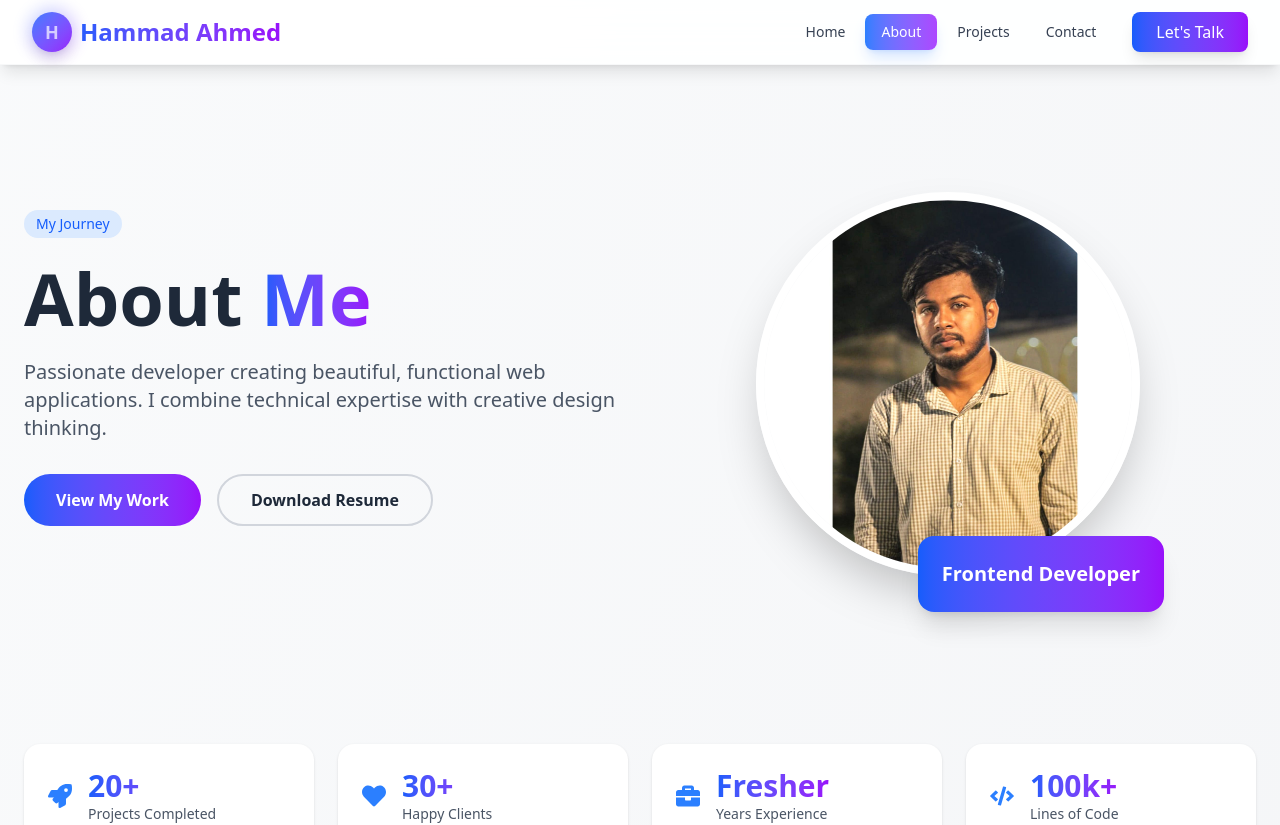
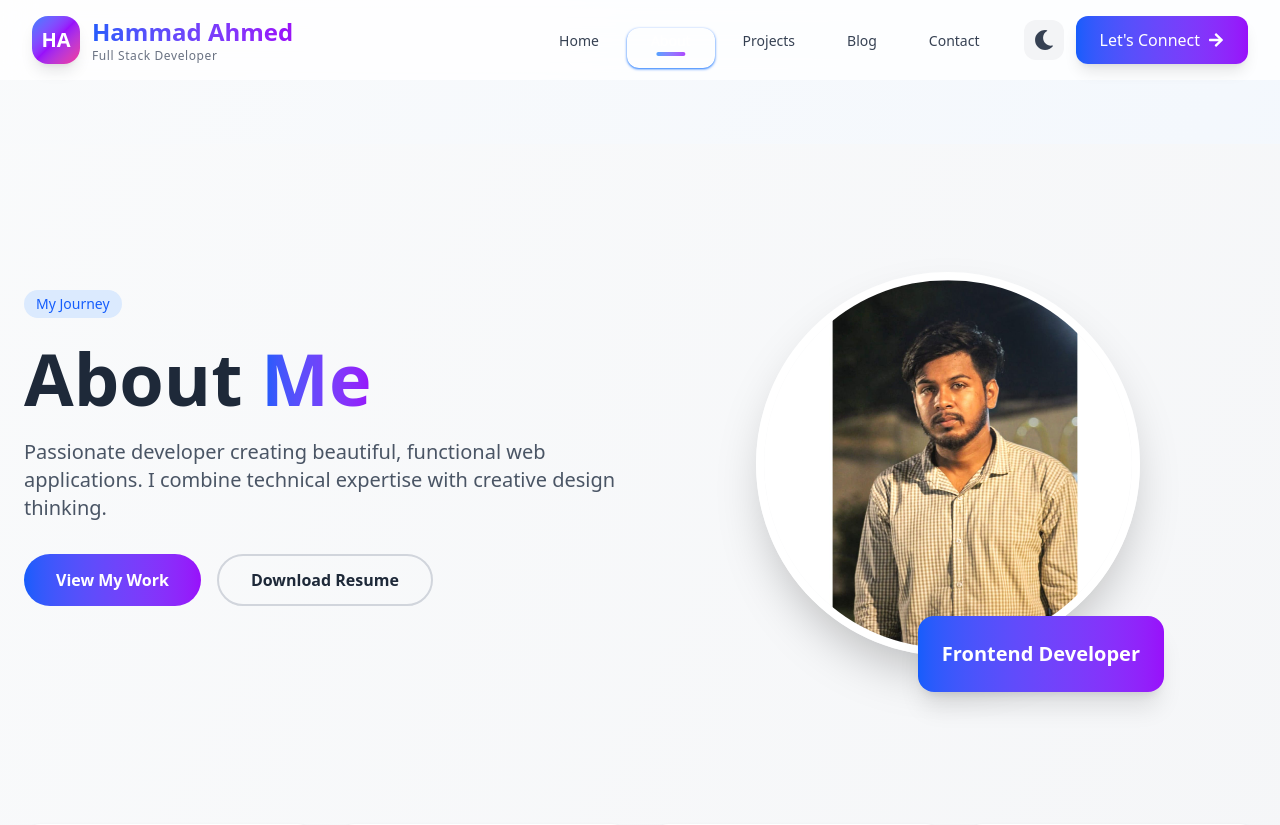
Before and after one commit to Hammad-000/Portfolio, a React (Vite) app: page /about in a window 1280 px wide. Shown: the top 825 px of the page. Built offline with nearby package versions, Linux system fonts and the light colour scheme.

Commit message:
nav edit

```diff
--- a/src/components/Nav.jsx
+++ b/src/components/Nav.jsx
@@ -1,104 +1,258 @@
-import React, { useState } from 'react';
-import { NavLink } from 'react-router-dom';
-import { FaBars, FaTimes } from 'react-icons/fa';
+import React, { useState, useEffect } from 'react';
+import { NavLink, useLocation } from 'react-router-dom';
+import { FaBars, FaTimes, FaSun, FaMoon, FaArrowRight } from 'react-icons/fa';
 
 const Nav = ({ toggleMenu, isMenuOpen, closeMenu }) => {
+  const [scrolled, setScrolled] = useState(false);
+  const [darkMode, setDarkMode] = useState(false);
+  const location = useLocation();
+
+  // Handle scroll effect
+  useEffect(() => {
+    const handleScroll = () => {
+      setScrolled(window.scrollY > 20);
+    };
+    window.addEventListener('scroll', handleScroll);
+    return () => window.removeEventListener('scroll', handleScroll);
+  }, []);
+
+  // Handle dark mode
+  useEffect(() => {
+    const isDark = localStorage.getItem('darkMode') === 'true';
+    setDarkMode(isDark);
+    if (isDark) {
+      document.documentElement.classList.add('dark');
+    }
+  }, []);
+
+  const toggleDarkMode = () => {
+    const newMode = !darkMode;
+    setDarkMode(newMode);
+    localStorage.setItem('darkMode', newMode.toString());
+    if (newMode) {
+      document.documentElement.classList.add('dark');
+    } else {
+      document.documentElement.classList.remove('dark');
+    }
+  };
+
+  const navItems = [
+    { path: '/', label: 'Home' },
+    { path: '/about', label: 'About' },
+    { path: '/projects', label: 'Projects' },
+    { path: '/blog', label: 'Blog' },
+    { path: '/contact', label: 'Contact' },
+  ];
+
   return (
-    <nav className="fixed top-0 left-0 right-0 z-50 bg-white/90 dark:bg-gray-900/90 backdrop-blur-lg border-b border-gray-200/30 dark:border-gray-700/30 shadow-lg">
+    <>
+      {/* Navigation */}
+      <nav
+        className={`fixed top-0 left-0 right-0 z-50 transition-all duration-500 ${
+          scrolled
+            ? 'bg-white/95 dark:bg-gray-900/95 backdrop-blur-xl border-b border-gray-200/50 dark:border-gray-800/50 shadow-2xl shadow-black/5 py-2'
+            : 'bg-white/80 dark:bg-gray-900/80 backdrop-blur-lg py-4'
+        }`}
+      >
         <div className="container mx-auto px-4 sm:px-6 lg:px-8">
-        <div className="flex justify-between items-center h-16">
+          <div className="flex justify-between items-center">
             {/* Logo/Brand */}
             <NavLink
               to="/"
-            className="flex items-center space-x-2 group"
+              className="flex items-center space-x-3 group relative"
               onClick={closeMenu}
             >
               <div className="relative">
-              <div className="w-10 h-10 rounded-full bg-gradient-to-br from-blue-500 to-purple-600 flex items-center justify-center shadow-lg group-hover:shadow-blue-500/30 transition-shadow">
-                <span className="text-white font-bold text-lg">H</span>
+                <div className="w-12 h-12 rounded-2xl bg-gradient-to-br from-blue-500 via-purple-600 to-pink-500 flex items-center justify-center shadow-lg group-hover:shadow-xl group-hover:shadow-blue-500/30 transition-all duration-500 transform group-hover:rotate-[10deg]">
+                  <span className="text-white font-bold text-xl">HA</span>
                 </div>
-              <div className="absolute -inset-1 bg-gradient-to-br from-blue-500 to-purple-600 rounded-full blur opacity-30 group-hover:opacity-50 transition-opacity"></div>
+                <div className="absolute -inset-2 bg-gradient-to-r from-blue-500 to-purple-600 rounded-2xl blur-xl opacity-0 group-hover:opacity-30 transition-opacity duration-500"></div>
+                <div className="absolute -inset-0.5 bg-gradient-to-r from-blue-400 to-purple-500 rounded-2xl blur opacity-0 group-hover:opacity-50 transition-opacity duration-500"></div>
               </div>
-            <span className="text-2xl font-bold bg-gradient-to-r from-blue-600 via-purple-600 to-blue-600 bg-clip-text text-transparent bg-size-200 animate-gradient">
+              <div className="flex flex-col">
+                <span className="text-2xl font-bold bg-gradient-to-r from-blue-600 via-purple-600 to-pink-600 bg-clip-text text-transparent bg-300% animate-gradient">
                   Hammad Ahmed
                 </span>
+                <span className="text-xs text-gray-500 dark:text-gray-400 font-medium tracking-wider">
+                  Full Stack Developer
+                </span>
+              </div>
             </NavLink>
 
             {/* Desktop Navigation */}
-          <div className="hidden md:flex items-center space-x-1">
-            {['/', '/about', '/projects', '/contact'].map((path, index) => (
+            <div className="hidden lg:flex items-center space-x-1">
+              {navItems.map((item) => (
                 <NavLink
-                key={index}
-                to={path}
-                end={path === '/'}
-                className={({ isActive }) =>
-                  `px-4 py-2 rounded-lg text-sm font-medium transition-all duration-200 ${
+                  key={item.path}
+                  to={item.path}
+                  end={item.path === '/'}
+                  className="relative px-1"
+                >
+                  {({ isActive }) => (
+                    <>
+                      <span className={`px-5 py-2.5 rounded-xl text-sm font-medium transition-all duration-300 ${
                         isActive
-                      ? 'bg-gradient-to-r from-blue-500 to-purple-500 text-white shadow-lg shadow-blue-500/20'
-                      : 'text-gray-700 dark:text-gray-300 hover:text-blue-600 dark:hover:text-blue-400 hover:bg-gray-100 dark:hover:bg-gray-800'
-                  }`
-                }
-              >
-                {path === '/' ? 'Home' : path.charAt(1).toUpperCase() + path.slice(2)}
+                          ? 'text-white'
+                          : 'text-gray-700 dark:text-gray-300 hover:text-blue-600 dark:hover:text-blue-400'
+                      }`}>
+                        {item.label}
+                      </span>
+                      {/* Active indicator */}
+                      {isActive && (
+                        <>
+                          <div className="absolute inset-0  rounded-xl shadow shadow-blue-500 p-5  "></div>
+                          <div className="absolute -bottom-1 left-1/2 transform -translate-x-1/2 w-1/3 h-1 bg-gradient-to-r from-blue-400 to-purple-500 rounded-full"></div>
+                        </>
+                      )}
+                      {/* Hover effect */}
+                      {!isActive && (
+                        <div className="absolute inset-0 bg-gray-100 dark:bg-gray-800 rounded-xl opacity-0 hover:opacity-100 transition-opacity duration-300 -z-10"></div>
+                      )}
+                    </>
+                  )}
                 </NavLink>
               ))}
+
+              {/* Theme Toggle */}
+              <button
+                onClick={toggleDarkMode}
+                className="ml-4 p-2.5 rounded-xl bg-gray-100 dark:bg-gray-800 text-gray-700 dark:text-gray-300 hover:bg-gray-200 dark:hover:bg-gray-700 transition-all duration-300 hover:rotate-12"
+                aria-label="Toggle theme"
+              >
+                {darkMode ? <FaSun className="w-5 h-5" /> : <FaMoon className="w-5 h-5" />}
+              </button>
+
               {/* CTA Button */}
               <a
                 href="#contact"
-              className="ml-4 px-6 py-2 bg-gradient-to-r from-blue-600 to-purple-600 text-white font-medium rounded-lg shadow-lg hover:shadow-xl hover:shadow-blue-500/30 hover:scale-105 transition-all duration-200"
+                className="ml-2 group relative overflow-hidden px-6 py-3 bg-gradient-to-r from-blue-600 to-purple-600 text-white font-medium rounded-xl shadow-lg hover:shadow-2xl hover:shadow-blue-500/30 transition-all duration-300 transform hover:-translate-y-0.5"
               >
-              Let's Talk
+                <span className="relative z-10 flex items-center">
+                  Let's Connect
+                  <FaArrowRight className="ml-2 w-4 h-4 transform group-hover:translate-x-1 transition-transform duration-300" />
+                </span>
+                <div className="absolute inset-0 bg-gradient-to-r from-blue-700 to-purple-700 transform translate-y-full group-hover:translate-y-0 transition-transform duration-300"></div>
               </a>
             </div>
 
-          {/* Mobile Menu Button */}
+            {/* Mobile Menu Button with Theme Toggle */}
+            <div className="flex items-center space-x-2 lg:hidden">
+              <button
+                onClick={toggleDarkMode}
+                className="p-2.5 rounded-lg bg-gray-100 dark:bg-gray-800 text-gray-700 dark:text-gray-300 hover:bg-gray-200 dark:hover:bg-gray-700 transition-all duration-300"
+                aria-label="Toggle theme"
+              >
+                {darkMode ? <FaSun className="w-5 h-5" /> : <FaMoon className="w-5 h-5" />}
+              </button>
               <button
                 onClick={toggleMenu}
-            className="md:hidden p-2 rounded-lg text-gray-700 dark:text-gray-300 hover:bg-gray-100 dark:hover:bg-gray-800 focus:outline-none"
+                className="p-2.5 rounded-lg text-gray-700 dark:text-gray-300 hover:bg-gray-100 dark:hover:bg-gray-800 focus:outline-none transition-all duration-300 transform hover:scale-105"
                 aria-label="Toggle menu"
               >
                 {isMenuOpen ? (
-              <FaTimes className="w-6 h-6" />
+                  <FaTimes className="w-6 h-6 animate-spin-in" />
                 ) : (
-              <FaBars className="w-6 h-6" />
+                  <FaBars className="w-6 h-6 animate-pulse-once" />
                 )}
               </button>
             </div>
+          </div>
+        </div>
+      </nav>
 
-        {/* Mobile Menu */}
-        <div className={`md:hidden ${isMenuOpen ? 'block' : 'hidden'}`}>
-          <div className="py-4 border-t border-gray-200/30 dark:border-gray-700/30">
-            <div className="flex flex-col space-y-2">
-              {['/', '/about', '/projects', '/contact'].map((path, index) => (
+      {/* Mobile Menu Overlay */}
+      <div
+        className={`lg:hidden fixed inset-0 z-40 transition-all duration-500 ${
+          isMenuOpen
+            ? 'opacity-100 pointer-events-auto'
+            : 'opacity-0 pointer-events-none delay-300'
+        }`}
+      >
+        {/* Backdrop */}
+        <div
+          className={`absolute inset-0 bg-black transition-opacity duration-500 ${
+            isMenuOpen ? 'opacity-50' : 'opacity-0'
+          }`}
+          onClick={closeMenu}
+        />
+
+        {/* Menu Panel */}
+        <div
+          className={`absolute top-0 right-0 h-full w-80 bg-white dark:bg-gray-900 shadow-2xl transform transition-transform duration-500 ${
+            isMenuOpen ? 'translate-x-0' : 'translate-x-full'
+          }`}
+        >
+          <div className="p-6 h-full flex flex-col">
+            {/* Menu Header */}
+            <div className="mb-8">
+              <div className="flex items-center justify-between mb-4">
+                <h2 className="text-2xl font-bold bg-gradient-to-r from-blue-600 to-purple-600 bg-clip-text text-transparent">
+                  Menu
+                </h2>
+                <button
+                  onClick={closeMenu}
+                  className="p-2 rounded-lg hover:bg-gray-100 dark:hover:bg-gray-800 transition-colors"
+                >
+                  <FaTimes className="w-6 h-6" />
+                </button>
+              </div>
+              <div className="h-px bg-gradient-to-r from-transparent via-gray-300 dark:via-gray-700 to-transparent"></div>
+            </div>
+
+            {/* Menu Items */}
+            <div className="flex-1 space-y-2">
+              {navItems.map((item) => (
                 <NavLink
-                  key={index}
-                  to={path}
-                  end={path === '/'}
+                  key={item.path}
+                  to={item.path}
                   onClick={closeMenu}
-                  className={({ isActive }) =>
-                    `px-4 py-3 rounded-lg text-sm font-medium transition-all ${
-                      isActive
-                        ? 'bg-gradient-to-r from-blue-500 to-purple-500 text-white shadow-md'
+                  className={({ isActive }) => `
+                    flex items-center justify-between px-4    py-3.5 rounded-xl transition-all duration-300 transform hover:scale-[1.02]
+                    ${isActive
+                      ? 'bg-gradient-to-r from-blue-500/10  to-purple-500/10  text-blue-600 dark:text-blue-400 border-l-4 border-blue-500'
                       : 'text-gray-700 dark:text-gray-300 hover:bg-gray-100 dark:hover:bg-gray-800'
-                    }`
                     }
+                  `}
                 >
-                  {path === '/' ? 'Home' : path.charAt(1).toUpperCase() + path.slice(2)}
+                  <span className="font-medium">{item.label}</span>
+                  {location.pathname === item.path && (
+                    <div className="w-2 h-2 rounded-full bg-blue-500 animate-pulse"></div>
+                  )}
                 </NavLink>
               ))}
-              {/* Mobile CTA Button */}
+            </div>
+
+            {/* Mobile CTA */}
+            <div className="mt-8 pt-6 border-t border-gray-200 dark:border-gray-800">
               <a
                 href="#contact"
                 onClick={closeMenu}
-                className="mt-4 px-4 py-3 bg-gradient-to-r from-blue-600 to-purple-600 text-white font-medium rounded-lg text-center shadow-lg hover:shadow-xl transition-all"
+                className="group relative overflow-hidden block w-full px-6 py-4 bg-gradient-to-r from-blue-600 to-purple-600 text-white font-medium rounded-xl text-center shadow-lg hover:shadow-xl transition-all duration-300 transform hover:-translate-y-0.5"
               >
-                Let's Talk
+                <span className="relative z-10 flex items-center justify-center">
+                  Start a Project
+                  <FaArrowRight className="ml-2 w-4 h-4 transform group-hover:translate-x-2 transition-transform duration-300" />
+                </span>
+                <div className="absolute inset-0 bg-gradient-to-r from-blue-700 to-purple-700 transform translate-y-full group-hover:translate-y-0 transition-transform duration-300"></div>
+              </a>
+
+              {/* Contact Info */}
+              <div className="mt-6 space-y-3 text-sm">
+                <p className="text-gray-600 dark:text-gray-400">Ready to bring your ideas to life?</p>
+                <a
+                  href="mailto:hello@example.com"
+                  className="block text-blue-600 dark:text-blue-400 hover:underline"
+                >
+                  hello@hammad.dev
                 </a>
               </div>
             </div>
           </div>
         </div>
-    </nav>
+      </div>
+
+      <div className="h-20"></div>
+    </>
   );
 };
 
--- a/src/pages/About.jsx
+++ b/src/pages/About.jsx
@@ -170,7 +170,6 @@ const About = () => {
 
 
 
-
             <div>
               <h2 className="text-3xl font-bold mb-8">Hobbies</h2>
 
```
Lines whose indentation alone changed are shown as unchanged.
